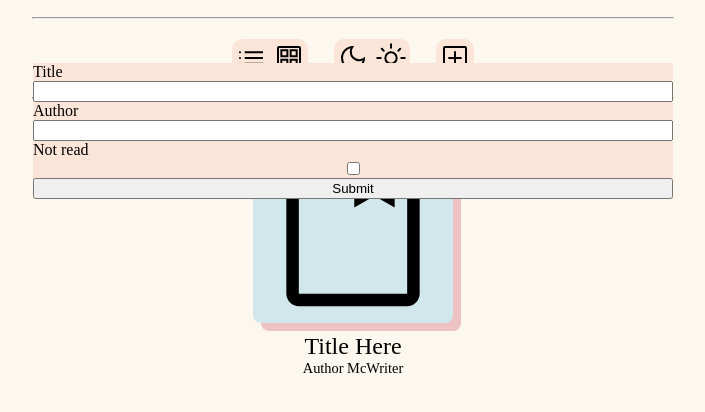
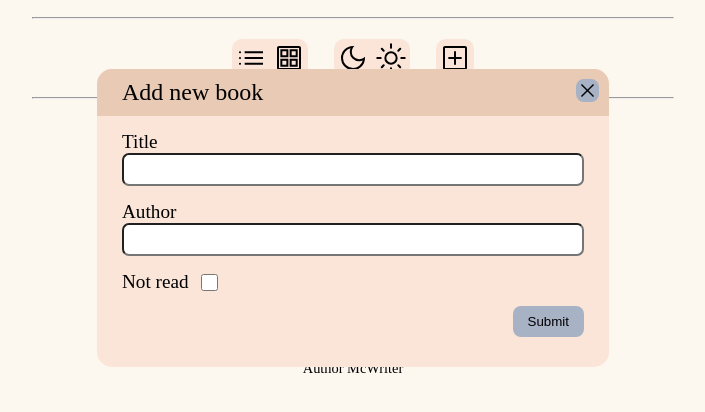
Before and after one commit to Belle-cmd/library, a plain HTML site: page index.html in a window 1280 px wide. Shown: the part 74-486 px from the top of the page, without its empty margins (287-992 px from the left). Drawn offline with Linux system fonts and the light colour scheme.

Commit message:
Add style to book creation window

```diff
--- a/index.html
+++ b/index.html
@@ -37,8 +37,11 @@
             <p class="card-author">Author McWriter</p>
         </div>
     </main>
-    <div id="book-creation-wrapper">
-        <button class="close-window"></button>
+    <div class="book-creation-wrapper">
+        <div class="popup-header">
+            <p>Add new book</p>
+            <button class="close-window"></button>
+        </div>
         <form action="" method="post" id="book-creation">
             <label for="title">Title</label>
             <input type="text" name="title" id="newbook-title" required>
@@ -46,8 +49,10 @@
             <label for="author">Author</label>
             <input type="text" name="author" id="newbook-author" required>
 
-            <label for="bookstatus">Not read</label>
-            <input type="checkbox" name="bookstatus" id="newbook-status">
+            <div>
+                <label for="bookstatus">Not read</label>
+                <input type="checkbox" name="bookstatus" id="newbook-status">
+            </div>
             <input type="submit"></input>
         </form>
     </div>
--- a/style.css
+++ b/style.css
@@ -2,6 +2,7 @@
 --body-color:  rgb(252, 247, 239);
 --btn-color: rgb(250, 229, 216);
 --btn-hover: rgb(233, 202, 181);
+--btn-nav: rgb(167, 178, 197);
 --book-cover:  rgb(210, 231, 235);
 --book-incomplete: rgb(244, 149, 149);
 --book-complete: rgb(137, 206, 137);
@@ -17,7 +18,7 @@ body {
     position: relative;  /* for the book creation/editing forms */
 }
 
-nav img, button, p {
+nav img, button, p, input[type="submit"] {
     margin: 0;
     border: 0;
     padding: 0;
@@ -110,7 +111,6 @@ main {
     gap: 3px;
 }
 .card-options button {
-
     background-color: var(--btn-color);
     width: clamp(10px, 2vw, 25px);
     height: clamp(10px, 2vw, 25px);
@@ -145,17 +145,66 @@ main {
     font-size: 0.9rem;
 }
 
-#book-creation-wrapper {
+
+/* Style for adding new books/editing existing books */
+.book-creation-wrapper {
+    background-color: var(--btn-color);
+
+    font-size: 1em;
     position: absolute;
-    top: 25%;
-    left: 25%;
-    width: 50vw;
+    top: 30%;
+    left: 30%;
+    width: 40vw;
     height: auto;
+    border-radius: 15px;
+
+}
+.popup-header {
+    display: flex;
+    justify-content: space-between;
+    font-size: 1.5em;
+    background-color: var(--btn-hover);
+    padding: 10px 10px 10px 25px;
+    border-radius: 15px 15px 0 0;
+}
+.close-window {
+    background-color: var(--btn-nav);
+    background-image: url(/images/close.svg);
+    width: clamp(20px, 1.8vw, 30px);
+    height: clamp(20px, 1.8vw, 30px);
+    background-size: cover;
+    border-radius: 8px;
 }
 #book-creation {
+    font-size: 1.2em;
+
     display: flex;
     flex-direction: column;
-    background-color: var(--btn-color);
+    padding: 15px 25px 15px 25px;
+
+}
+#book-creation :nth-child(2n) {
+    /* Add space to every label + input pare */
+    margin-bottom: 15px;
+}
+#book-creation input[type="text"] {
+    /* Styling the textboxes */
+    padding: 7px;
+    border-radius: 7px;
+}
+#book-creation div {
+    display: flex;
+    column-gap: 8px;
+}
+#book-creation input[type="checkbox"] {
+    width: 1.3em;
+    height: 1.3em;
+}
+#book-creation input[type="submit"] {
+    background-color: var(--btn-nav);
+    border-radius: 8px;
+    align-self: flex-end;
+    padding: 8px 15px 8px 15px;
 }
 
 /* Mobile screen */
```
